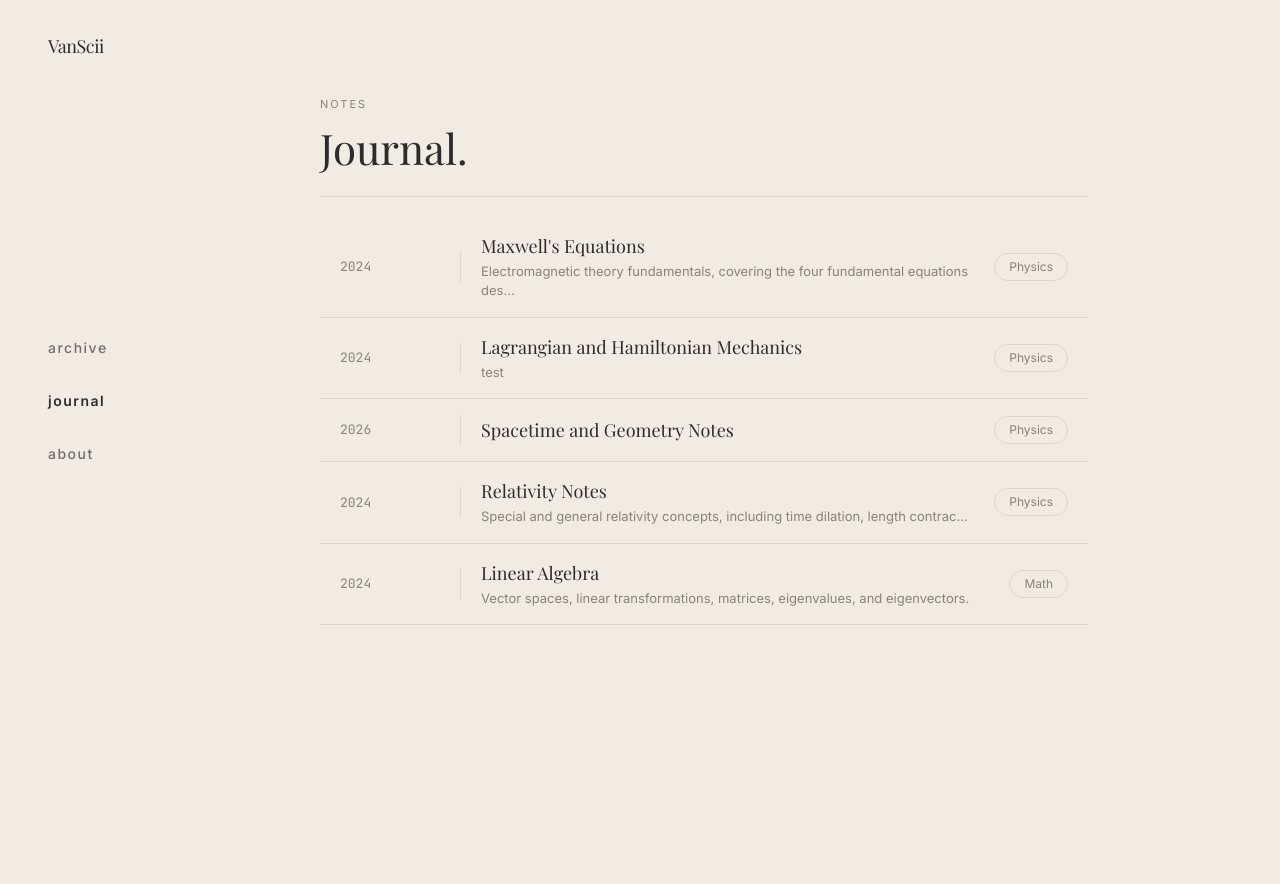
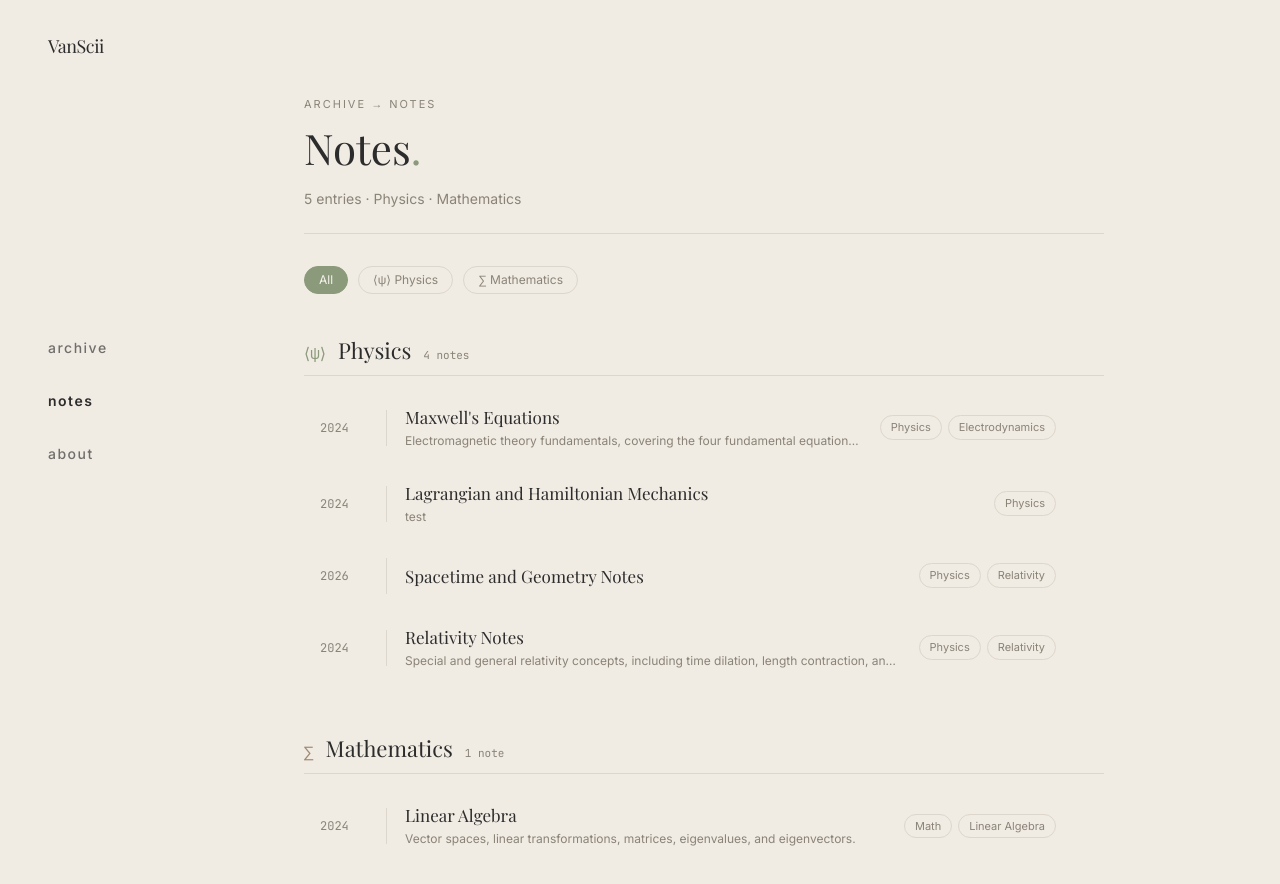
Before and after one commit to vanscii12/personal_web, a React (Vite) app: page /notes in a window 1280 px wide. Shown: the top 884 px of the page. Before the commit the page ends 800 px from the top, so only its background shows below. Built offline with nearby package versions, Linux system fonts and the light colour scheme; a web font is replaced by a local one.

Commit message:
feat(notes): rename journal to notes, add category filter, redesign layout

```diff
--- a/src/components/Layout.jsx
+++ b/src/components/Layout.jsx
@@ -5,7 +5,7 @@ import { CustomCursor } from './CustomCursor'
 
 const navLinks = [
   { name: 'archive', path: '/gallery' },
-  { name: 'journal', path: '/notes' },
+  { name: 'notes', path: '/notes' },
   { name: 'about', path: '/about' },
 ]
 
--- a/src/index.css
+++ b/src/index.css
@@ -267,7 +267,44 @@ body {
   border-color: var(--color-accent-sage);
 }
 
-/* Journal row */
+/* ====== Notes Page — note row ====== */
+.note-row {
+  display: flex;
+  align-items: center;
+  padding: 14px 16px;
+  border-radius: 6px;
+  gap: 18px;
+  text-decoration: none;
+  color: inherit;
+  transition: background var(--duration-fast), transform var(--duration-fast) var(--ease-gentle);
+  margin-bottom: 4px;
+  position: relative;
+}
+.note-row:hover {
+  background: var(--color-accent-sage-light);
+  transform: translateX(4px);
+}
+.note-row-date {
+  font-family: var(--font-mono);
+  font-size: 12px;
+  color: var(--color-fg-muted);
+  min-width: 48px;
+  flex-shrink: 0;
+}
+.note-row-arrow {
+  font-size: 14px;
+  color: var(--color-accent-sage);
+  opacity: 0;
+  transform: translateX(-6px);
+  transition: opacity var(--duration-fast) var(--ease-gentle), transform var(--duration-fast) var(--ease-gentle);
+  flex-shrink: 0;
+}
+.note-row:hover .note-row-arrow {
+  opacity: 1;
+  transform: translateX(0);
+}
+
+/* Legacy journal-row (kept for any other uses) */
 .journal-row {
   display: flex;
   align-items: center;
--- a/src/pages/Notes.jsx
+++ b/src/pages/Notes.jsx
@@ -1,8 +1,8 @@
 import { Link } from 'react-router'
-import { useEffect, useRef } from 'react'
-import { notes } from '../notes/index.js'
+import { useEffect, useRef, useState } from 'react'
+import { notes, categories } from '../notes/index.js'
 
-function useScrollAnimator() {
+function useScrollAnimator(deps = []) {
   const containerRef = useRef(null)
   useEffect(() => {
     const el = containerRef.current
@@ -13,76 +13,181 @@ function useScrollAnimator() {
           if (entry.isIntersecting) entry.target.classList.add('visible')
         })
       },
-      { threshold: 0.15 }
+      { threshold: 0.1 }
     )
     el.querySelectorAll('.fade-up, .slide-left, .scale-fade, .line-grow').forEach(child => {
+      child.classList.remove('visible')
       observer.observe(child)
     })
     return () => observer.disconnect()
-  }, [])
+  }, deps)
   return containerRef
 }
 
+// Map category → symbol
+const categoryMeta = {
+  Physics:     { icon: '⟨ψ⟩', color: 'var(--color-accent-sage)' },
+  Mathematics: { icon: '∑',   color: '#A0896E' },
+}
+
 export function Notes() {
-  const containerRef = useScrollAnimator()
+  const [activeFilter, setActiveFilter] = useState('All')
+  const containerRef = useScrollAnimator([activeFilter])
+
+  const allCategories = ['All', ...categories]
+
+  const filteredNotes = activeFilter === 'All'
+    ? notes
+    : notes.filter(n => n.category === activeFilter)
+
+  // Group filtered notes by category for sectioned layout
+  const grouped = {}
+  filteredNotes.forEach(note => {
+    const cat = note.category || 'Other'
+    if (!grouped[cat]) grouped[cat] = []
+    grouped[cat].push(note)
+  })
+
+  const totalNotes = notes.length
 
   return (
-    <div ref={containerRef} style={{ maxWidth: 768, margin: '0 auto' }}>
-      <div className="section-label fade-up" style={{ marginBottom: 4 }}>NOTES</div>
+    <div ref={containerRef} style={{ maxWidth: 800, margin: '0 auto' }}>
+
+      {/* Header */}
+      <div className="section-label fade-up" style={{ marginBottom: 4 }}>archive → notes</div>
       <h1
         className="fade-up"
         style={{
           fontFamily: 'var(--font-heading)',
           fontSize: 42,
-          marginBottom: 16,
+          marginBottom: 8,
           fontWeight: 400,
         }}
       >
-        Journal.
+        Notes<span style={{ color: 'var(--color-accent-sage)' }}>.</span>
       </h1>
-      <div className="line-grow" style={{ height: 1, background: 'var(--color-border-warm)', marginBottom: 20 }} />
+      <p className="fade-up" style={{ color: 'var(--color-fg-muted)', fontSize: 14, marginBottom: 24 }}>
+        {totalNotes} entries · {categories.join(' · ')}
+      </p>
+      <div className="line-grow" style={{ height: 1, background: 'var(--color-border-warm)', marginBottom: 32 }} />
 
-      {/* Journal timeline rows */}
-      {notes.map((note, index) => (
+      {/* Filter Pills */}
+      <div className="fade-up" style={{ display: 'flex', gap: 10, marginBottom: 40, flexWrap: 'wrap' }}>
+        {allCategories.map(cat => (
+          <button
+            key={cat}
+            className={`tag-pill ${activeFilter === cat ? 'tag-pill-active' : ''}`}
+            onClick={() => setActiveFilter(cat)}
+            data-hover
+          >
+            {cat !== 'All' && categoryMeta[cat] ? `${categoryMeta[cat].icon} ` : ''}{cat}
+          </button>
+        ))}
+      </div>
+
+      {/* Grouped Sections */}
+      {Object.entries(grouped).map(([cat, catNotes], groupIdx) => {
+        const meta = categoryMeta[cat] || { icon: '◇', color: 'var(--color-fg-muted)' }
+        return (
+          <section key={cat} style={{ marginBottom: 48 }}>
+
+            {/* Section header — only show when "All" is selected */}
+            {activeFilter === 'All' && (
+              <div className="fade-up" style={{
+                display: 'flex',
+                alignItems: 'baseline',
+                gap: 12,
+                marginBottom: 8,
+              }}>
+                <span style={{
+                  fontFamily: 'var(--font-mono)',
+                  fontSize: 16,
+                  color: meta.color,
+                }}>
+                  {meta.icon}
+                </span>
+                <h2 style={{
+                  fontFamily: 'var(--font-heading)',
+                  fontSize: 22,
+                  fontWeight: 400,
+                }}>
+                  {cat}
+                </h2>
+                <span style={{
+                  fontFamily: 'var(--font-mono)',
+                  fontSize: 11,
+                  color: 'var(--color-fg-muted)',
+                }}>
+                  {catNotes.length} {catNotes.length === 1 ? 'note' : 'notes'}
+                </span>
+              </div>
+            )}
+
+            <div className="line-grow" style={{ height: 1, background: 'var(--color-border-warm)', marginBottom: 16 }} />
+
+            {/* Note rows */}
+            {catNotes.map((note, i) => (
               <Link
                 key={note.id}
                 to={`/notes/${note.id}`}
-          className="journal-row slide-left"
-          style={{ transitionDelay: `${index * 60}ms` }}
+                className="note-row slide-left"
+                style={{ transitionDelay: `${(groupIdx * 4 + i) * 55}ms` }}
                 data-hover
               >
-          <span style={{
-            fontFamily: 'var(--font-mono)',
-            fontSize: 13,
-            color: 'var(--color-fg-muted)',
-            minWidth: 100,
-            flexShrink: 0,
-          }}>
+                {/* Date column */}
+                <div className="note-row-date">
                   {note.date || '—'}
-          </span>
-          <div style={{ width: 1, height: 30, background: 'var(--color-border-warm)', flexShrink: 0 }} />
-          <div style={{ flex: 1 }}>
+                </div>
+
+                {/* Thin divider */}
+                <div style={{ width: 1, height: 36, background: 'var(--color-border-warm)', flexShrink: 0 }} />
+
+                {/* Main content */}
+                <div style={{ flex: 1, minWidth: 0 }}>
                   <div style={{
                     fontFamily: 'var(--font-heading)',
-              fontSize: 18,
+                    fontSize: 17,
+                    lineHeight: 1.3,
+                    marginBottom: note.description ? 4 : 0,
                   }}>
                     {note.title}
                   </div>
                   {note.description && (
                     <div style={{
-                fontSize: 13,
+                      fontSize: 12,
                       color: 'var(--color-fg-muted)',
-                marginTop: 2,
+                      lineHeight: 1.5,
+                      overflow: 'hidden',
+                      textOverflow: 'ellipsis',
+                      whiteSpace: 'nowrap',
                     }}>
-                {note.description.length > 80 ? note.description.slice(0, 80) + '...' : note.description}
+                      {note.description}
                     </div>
                   )}
                 </div>
-          {note.tags && note.tags.length > 0 && (
-            <span className="tag-pill">{note.tags[0]}</span>
-          )}
+
+                {/* Tags */}
+                <div style={{ display: 'flex', gap: 6, flexShrink: 0 }}>
+                  {note.tags && note.tags.slice(0, 2).map(tag => (
+                    <span key={tag} className="tag-pill" style={{ fontSize: 11, padding: '3px 10px' }}>
+                      {tag}
+                    </span>
+                  ))}
+                </div>
+
+                {/* Arrow */}
+                <span className="note-row-arrow">→</span>
               </Link>
             ))}
+          </section>
+        )
+      })}
+
+      {filteredNotes.length === 0 && (
+        <div style={{ color: 'var(--color-fg-muted)', fontStyle: 'italic', fontSize: 14, paddingTop: 16 }}>
+          No notes in this category yet.
+        </div>
+      )}
     </div>
   )
 }
```
Lines whose indentation alone changed are shown as unchanged.
